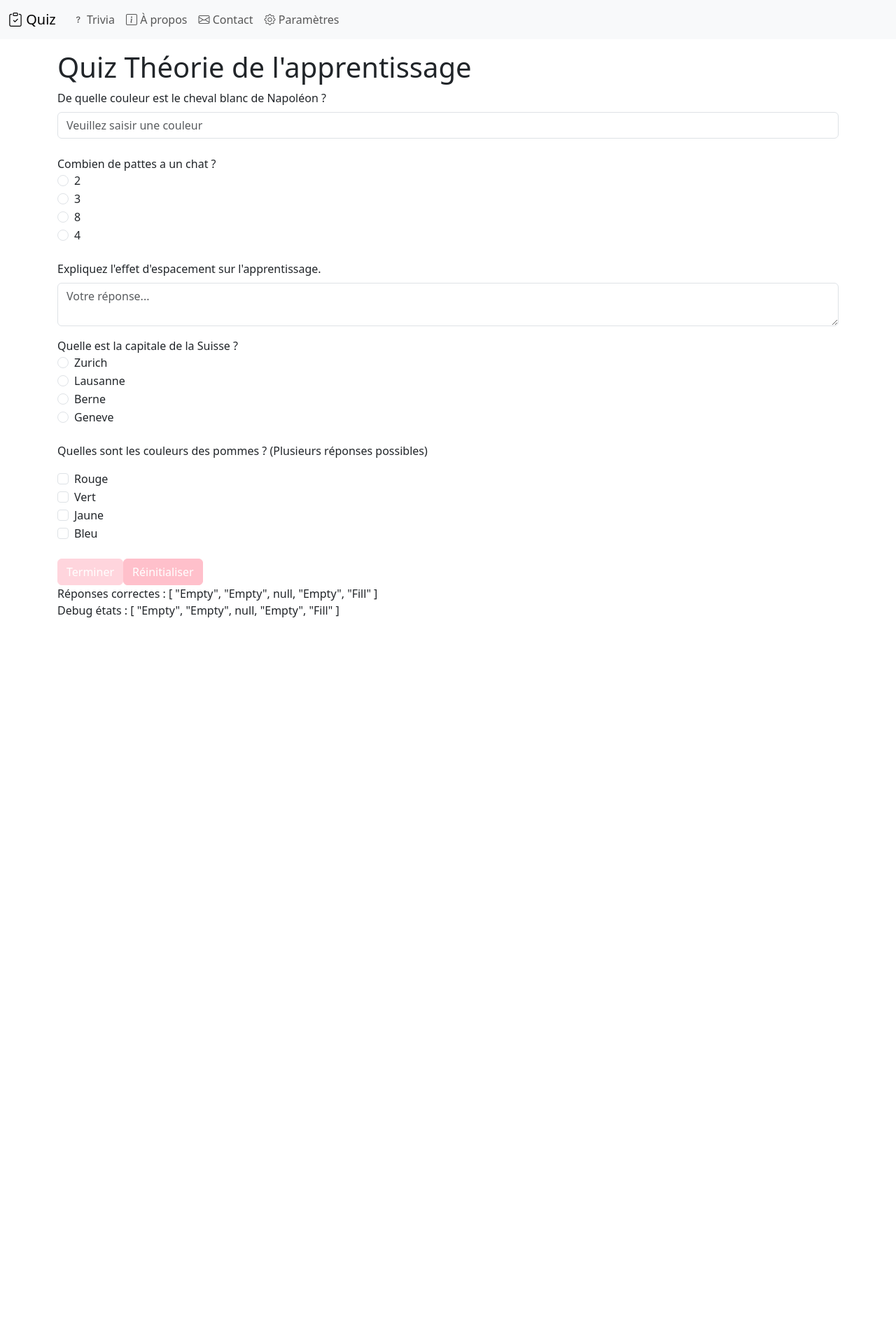
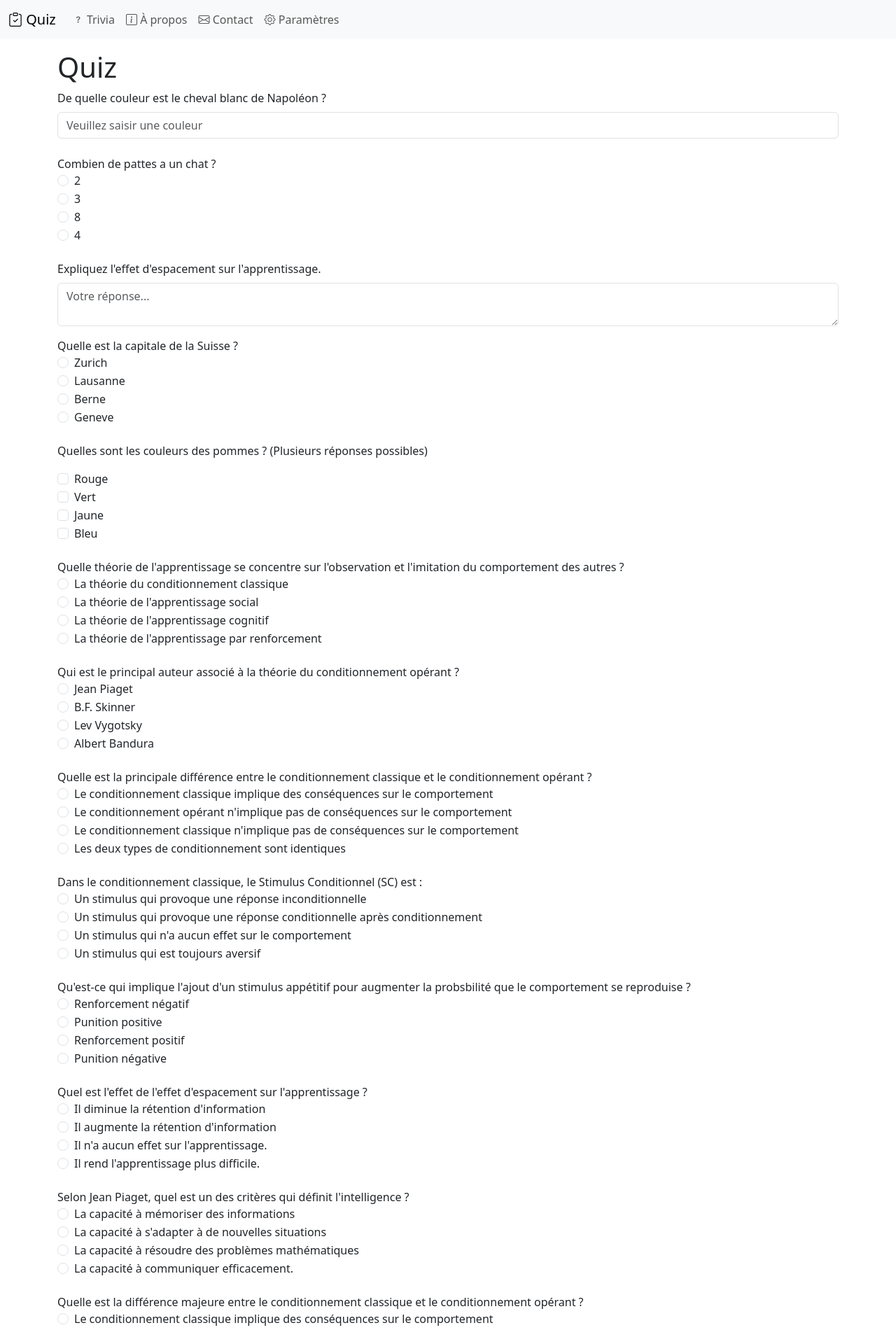
Before and after one commit to hepl-bs21inf5/sem07-project-chloerapiin, a Vue app: page / in a window 1280 px wide. Shown: the top 1900 px of the page at 70% size. Before the commit the page ends 884 px from the top, so only its background shows below. Built offline with nearby package versions, Linux system fonts and the light colour scheme.

Commit message:
Ajouter projet presque finit

```diff
--- a/src/components/QuestionTextlibre.vue
+++ b/src/components/QuestionTextlibre.vue
@@ -41,6 +41,14 @@ watch(userAnswer, (newValue) => {
   }
 });
 
+watch(
+  () => model.value,
+  (newValue) => {
+    if (newValue === QuestionState.Empty) {     //si la valeur entrée est égale à l'état vide
+      userAnswer.value = '';                    // Réinitialise le champ texte lorsque qu'on clique sur le bouton réinitialiser
+    }
+  }
+);
 function submit(): void {
   if (props.siCorrectAnswer && props.answer) {
     model.value = userAnswer.value.trim().toLowerCase() === props.answer.trim().toLowerCase()
--- a/src/components/QuizForm.vue
+++ b/src/components/QuizForm.vue
@@ -112,15 +112,16 @@ Le temps baisse la force de récupération, c'est une difficulté désirable. Le
         { value: 'bleu', text: 'Bleu' }
       ]"
       :answer="['rouge', 'vert', 'jaune']"
+
     />
   </form>
 
   <div class="mb-4"></div>
 
-  <!-- <form>
+  <form>
     <QuestionRadio
       id="TAD1"
-      v-model="questionStates[3]"
+      v-model="questionStates[5]"
       text="Quelle théorie de l'apprentissage se concentre sur l'observation et l'imitation du comportement des autres ?"
       :options="[
         { value: 'a', text: 'La théorie du conditionnement classique' },
@@ -137,7 +138,7 @@ Le temps baisse la force de récupération, c'est une difficulté désirable. Le
   <form>
     <QuestionRadio
       id="TAD2"
-      v-model="questionStates[4]"
+      v-model="questionStates[6]"
       text="Qui est le principal auteur associé à la théorie du conditionnement opérant ?"
       :options="[
         { value: 'a', text: 'Jean Piaget' },
@@ -154,7 +155,7 @@ Le temps baisse la force de récupération, c'est une difficulté désirable. Le
   <form>
     <QuestionRadio
       id="TAD3"
-      v-model="questionStates[5]"
+      v-model="questionStates[7]"
       text="Quelle est la principale différence entre le conditionnement classique et le conditionnement opérant ?"
       :options="[
         {value: 'a', text: 'Le conditionnement classique implique des conséquences sur le comportement'},
@@ -171,7 +172,7 @@ Le temps baisse la force de récupération, c'est une difficulté désirable. Le
   <form>
     <QuestionRadio
       id="TAD4"
-      v-model="questionStates[6]"
+      v-model="questionStates[8]"
       text="Dans le conditionnement classique, le Stimulus Conditionnel (SC) est :"
       :options="[
         { value: 'a', text: 'Un stimulus qui provoque une réponse inconditionnelle'},
@@ -188,7 +189,7 @@ Le temps baisse la force de récupération, c'est une difficulté désirable. Le
   <form>
     <QuestionRadio
       id="TAD5"
-      v-model="questionStates[7]"
+      v-model="questionStates[9]"
       text="Qu'est-ce qui implique l'ajout d'un stimulus appétitif pour augmenter la probsbilité que le comportement se reproduise ?"
       :options="[
         { value: 'a', text: 'Renforcement négatif' },
@@ -205,7 +206,7 @@ Le temps baisse la force de récupération, c'est une difficulté désirable. Le
   <form>
     <QuestionRadio
       id="TAD6"
-      v-model="questionStates[8]"
+      v-model="questionStates[10]"
       text="Quel est l'effet de l'effet d'espacement sur l'apprentissage ?"
       :options="[
         { value: 'a', text: 'Il diminue la rétention d\'information' },
@@ -222,7 +223,7 @@ Le temps baisse la force de récupération, c'est une difficulté désirable. Le
   <form>
     <QuestionRadio
       id="TAD7"
-      v-model="questionStates[9]"
+      v-model="questionStates[11]"
       text="Selon Jean Piaget, quel est un des critères qui définit l'intelligence ?"
       :options="[
         { value: 'a', text: 'La capacité à mémoriser des informations' },
@@ -239,7 +240,7 @@ Le temps baisse la force de récupération, c'est une difficulté désirable. Le
   <form>
     <QuestionRadio
       id="TAD9"
-      v-model="questionStates[11]"
+      v-model="questionStates[12]"
       text="Quelle est la différence majeure entre le conditionnement classique et le conditionnement opérant ?"
       :options="[
         { value: 'a', text: 'Le conditionnement classique implique des conséquences sur le comportement' },
@@ -256,7 +257,7 @@ Le temps baisse la force de récupération, c'est une difficulté désirable. Le
   <form>
     <QuestionRadio
       id="TAD10"
-      v-model="questionStates[12]"
+      v-model="questionStates[13]"
       text="Dans le renforcement négatif, que se passe-t-il ?"
       :options="[
         { value: 'a', text: 'Un stimulus appétitif est ajouté' },
@@ -273,7 +274,7 @@ Le temps baisse la force de récupération, c'est une difficulté désirable. Le
   <form>
     <QuestionRadio
       id="TAD11"
-      v-model="questionStates[13]"
+      v-model="questionStates[14]"
       text="Selon Piaget, quelle est une des caractéristiques de l’intelligence humaine ?"
       :options="[
         { value: 'a', text: 'La capacité à mémoriser' },
@@ -290,7 +291,7 @@ Le temps baisse la force de récupération, c'est une difficulté désirable. Le
   <form>
     <QuestionTextlibre
       id="TAD4"
-      v-model="questionStates[14]"
+      v-model="questionStates[15]"
       text="Expliquez les phases de l’encodage, de la consolidation et de la récupération."
       answer-detail="Encodage : Entrée des informations dans le cerveau.
 Consolidation : Renforcement des souvenirs dans la mémoire.
@@ -305,7 +306,7 @@ Récupération : Accès et utilisation des informations stockées."
   <form>
     <QuestionTextlibre
       id="TAD5"
-      v-model="questionStates[15]"
+      v-model="questionStates[16]"
       text="Donnez un exemple pratique illustrant le renforcement positif et son effet sur le comportement."
       answer-detail="Le renforcement positif est lorsqu'un comportement est suivi d'une récompense pour encourager sa répétition. Exemple : un professeur félicite un élève (Bravo !) lorsqu'il participe en classe, ce qui motive l'élève à participer davantage."
       placeholder="Votre réponse"
@@ -313,20 +314,7 @@ Récupération : Accès et utilisation des informations stockées."
     />
   </form>
 
-  <div class="mb-4"></div> -->
-
-  <!-- <div class="form-check">
-    <input
-      id="checkboxTAD1"
-      v-model="questionStates[16]"
-      class="form-check-input"
-      type="checkbox"
-      value="Piaget"
-    />
-    <label class="form-check-label" for="checkboxPiaget">Piaget</label>
-  </div>
-
-  <div class="mb-4"></div> -->
+  <div class="mb-4"></div>
 
 
 
--- a/src/views/ContactView.vue
+++ b/src/views/ContactView.vue
@@ -98,12 +98,6 @@
   </div>
 </template>
 
-<script>
-export default {
-  name: 'ContactView',
-}
-</script>
-
 <style scoped>
 /* Tu peux personnaliser les styles CSS ici */
 .card {
--- a/src/views/HomeView.vue
+++ b/src/views/HomeView.vue
@@ -4,7 +4,7 @@ import QuizForm from '@/components/QuizForm.vue'
 
 <template>
   <div class="container mt-3">
-    <h1>Quiz Théorie de l'apprentissage</h1>
+    <h1>Quiz</h1>
     <QuizForm />
   </div>
 </template>
```
Also changed, not shown: 1 other file (tests, documents, lock files or other folders).
